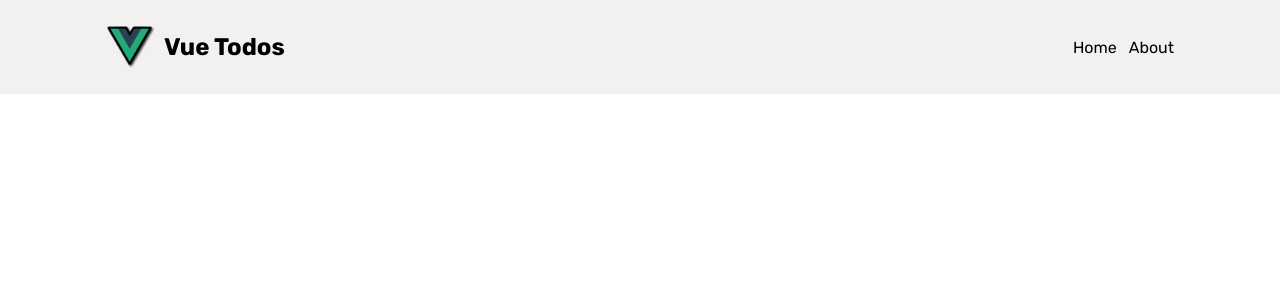
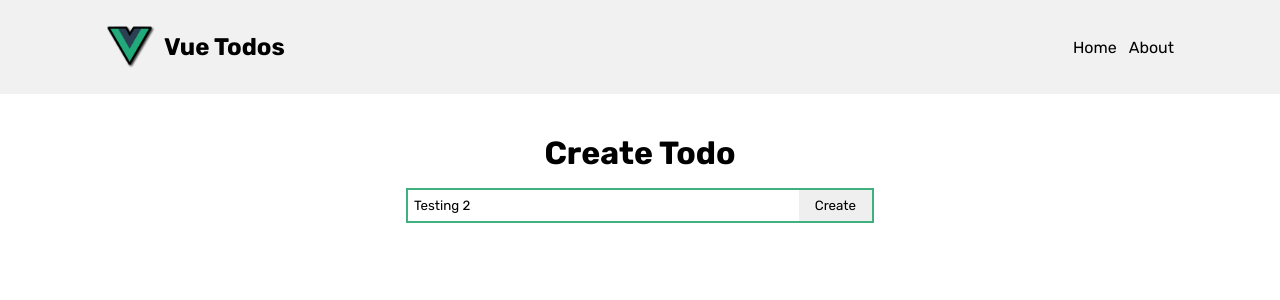
Before and after one commit to ThalesDaviSouza/vue-todo, a Vue app: page / in a window 1280 px wide. Shown: the top 300 px of the page. Built offline with nearby package versions, Linux system fonts and the light colour scheme.

Commit message:
Starting to make the TodoCreator

```diff
--- /dev/null
+++ b/src/components/TodoCreator.vue
@@ -0,0 +1,45 @@
+<script setup>
+import { reactive, ref } from 'vue';
+
+const todo = ref("Testing");
+
+const todoState = reactive({
+    todo: "Testing 2"
+})
+
+</script>
+
+<template>
+    <div class="input-wrap">
+        <input type="text" v-model="todoState.todo">
+        <button>Create</button>
+    </div>
+</template>
+
+<style lang="scss" scoped>
+.input-wrap {
+  display: flex;
+  transition: 250ms ease;
+  border: 2px solid #41b080;
+
+  &:focus-within {
+    box-shadow: 0 -4px 6px -1px rgb(0 0 0 / 0.1),
+      0 -2px 4px -2px rgb(0 0 0 / 0.1);
+  }
+
+  input {
+    width: 100%;
+    padding: 8px 6px;
+    border: none;
+
+    &:focus {
+      outline: none;
+    }
+  }
+
+  button {
+    padding: 8px 16px;
+    border: none;
+  }
+}
+</style>
--- a/src/router/index.js
+++ b/src/router/index.js
@@ -1,5 +1,5 @@
 import { createRouter, createWebHistory } from 'vue-router'
-import HomeView from '../views/HomeView.vue'
+import TodosView from '../views/TodosView.vue'
 
 const router = createRouter({
   history: createWebHistory(import.meta.env.BASE_URL),
@@ -7,7 +7,7 @@
     {
       path: '/',
       name: 'home',
-      component: HomeView
+      component: TodosView
     },
     {
       path: '/about',
--- a/src/views/HomeView.vue
+++ /dev/null
@@ -1,6 +0,0 @@
-<script setup></script>
-
-<template>
-  <main>
-  </main>
-</template>
--- /dev/null
+++ b/src/views/TodosView.vue
@@ -0,0 +1,27 @@
+<script setup>
+import TodoCreator from '../components/TodoCreator.vue';
+
+</script>
+
+<template>
+  <main>
+    <h1>Create Todo</h1>
+    <TodoCreator />
+  </main>
+</template>
+
+<style lang="scss" scoped>
+  main {
+    display: flex;
+    flex-direction: column;
+    max-width: 500px;
+    width: 100%;
+    margin: 0 auto;
+    padding: 40px 16px;
+
+    h1 {
+      margin-bottom: 16px;
+      text-align: center;
+    }
+  }
+</style>
```
